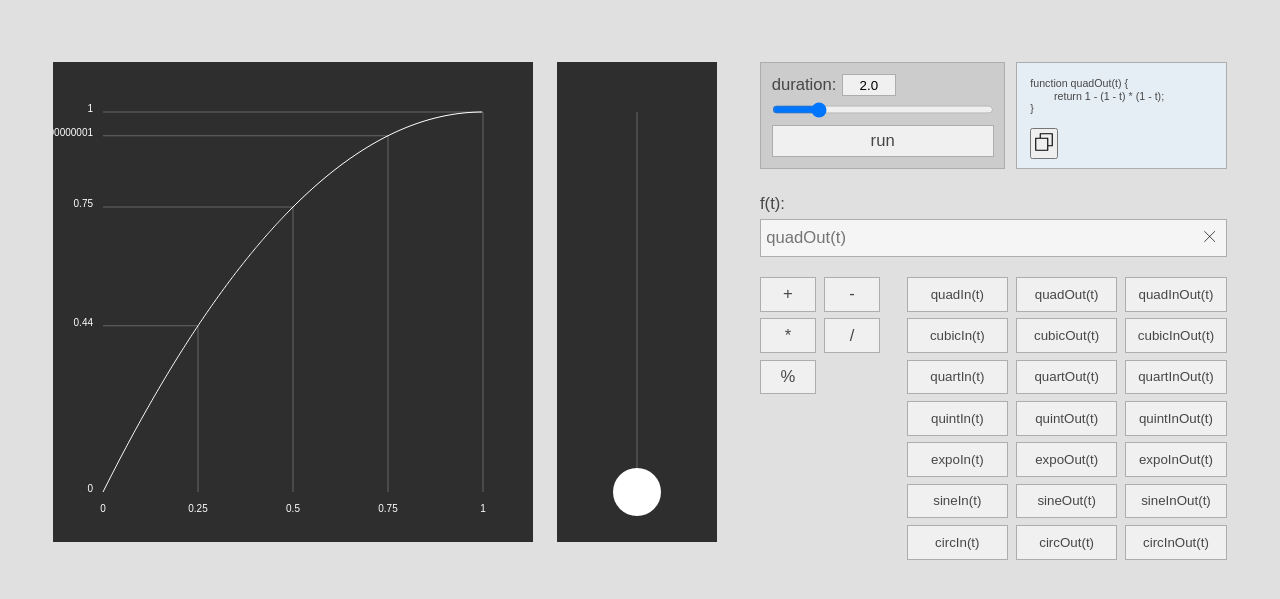
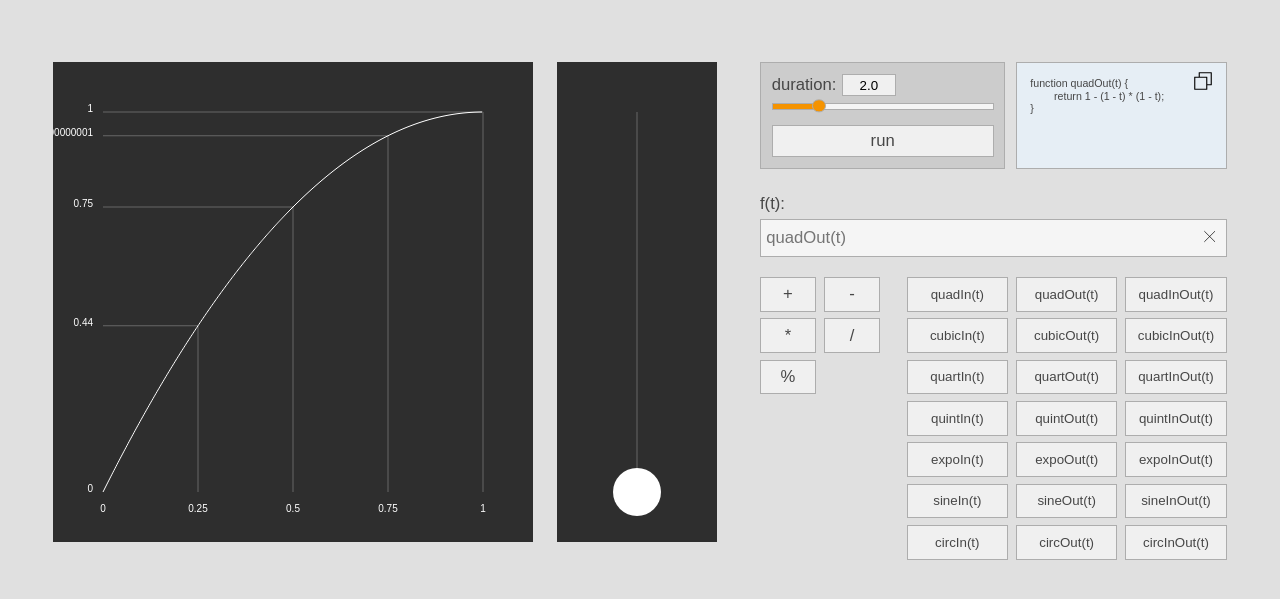
Before and after one commit to roukara/ease-ease, a website built with Vite: page index.html in a window 1280 px wide. Shown: the part 63-662 px from the top of the page. Built offline with nearby package versions, Linux system fonts and the light colour scheme.

Commit message:
add: duration__rangeのスタイルを追加

```diff
--- a/src/scripts/components/DurationRange.js
+++ b/src/scripts/components/DurationRange.js
@@ -7,15 +7,30 @@ export class DurationRange extends Component {
     this.min = this.el.min;
     this.max = this.el.max;
 
+    this.activeColor = this.el.dataset.activeColor;
+    this.baseColor = this.el.dataset.baseColor;
+
+    this.updateStyle();
+
     this.el.addEventListener('input', this.handleInput);
   }
 
   handleInput = (e) => {
     const value = e.target.value;
+
+    this.updateStyle();
+
     this.emit('input', value);
   }
 
   handleInputText = (value) => {
     this.el.value = value;
   }
+
+  updateStyle = () => {
+    const { el, activeColor, baseColor } = this;
+
+    const progress = (el.value / el.max) * 100;
+    el.style.background = `linear-gradient(to right, ${activeColor} ${progress}%, ${baseColor} ${progress}%)`;
+  }
 }
--- a/src/styles/style.scss
+++ b/src/styles/style.scss
@@ -33,10 +33,11 @@ a {
 
 button {
   cursor: pointer;
+  user-select: none;
 }
 
-[role="button"] {
-  cursor: pointer;
+.button:active {
+  transform: scale(0.95);
 }
 
 .app {
@@ -155,8 +156,34 @@ button {
     display: block;
     margin-top: 10rem;
     width: 100%;
-    height: 20rem;
+    -webkit-appearance: none;
+    appearance: none;
+    cursor: pointer;
+    background-color: $range-color;
+    border: 1px solid $border-color;
+    height: 10rem;
   }
+}
+
+.duration__range::-webkit-slider-thumb {
+  -webkit-appearance: none;
+  appearance: none;
+  height: 20rem;
+  width: 20rem;
+  background-color: $range-color;
+  border: 1px solid $border-color;
+  border-radius: 50%;
+  transform: translateY(-1rem);
+}
+
+.duration__range::-moz-range-thumb {
+  -webkit-appearance: none;
+  appearance: none;
+  height: 20rem;
+  width: 20rem;
+  background-color: $range-color;
+  border: 1px solid $border-color;
+  border-radius: 50%;
 }
 
 .animation__button {
@@ -176,20 +203,27 @@ button {
     width: 316rem;
     height: 160rem;
     margin-left: 16rem;
-    padding: 20rem;
     background-color: $copy-color;
     border: 1px solid $border-color;
+  }
+}
+
+.copy__text-wrapper {
+  @include desktop {
+    width: 100%;
+    height: 100%;
+    padding: 20rem;
     overflow: auto;
   }
 }
 
-.copy::-webkit-scrollbar {
+.copy__text-wrapper::-webkit-scrollbar {
   width: 8rem;
   height: 8rem;
   background-color: $copy-color;
 }
 
-.copy::-webkit-scrollbar-thumb {
+.copy__text-wrapper::-webkit-scrollbar-thumb {
   background-color: $animation-panel-color;
 }
 
@@ -198,6 +232,16 @@ button {
     font-size: 16rem;
     line-height: 1.2;
     white-space: pre;
+  }
+}
+
+.copy__button {
+  @include desktop {
+    position: absolute;
+    top: 8rem;
+    right: 16rem;
+    background-color: transparent;
+    border: none;
   }
 }
 
```
